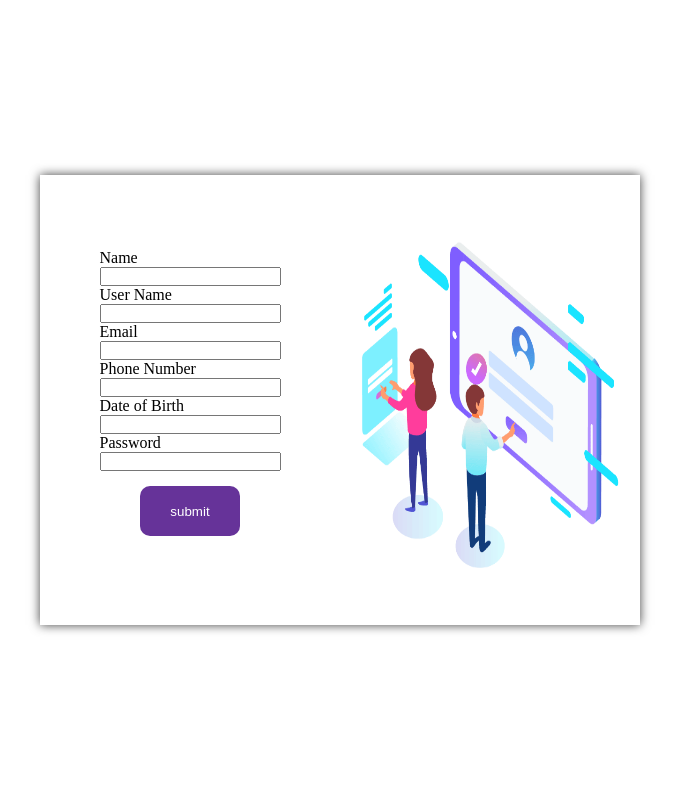
After one commit to samio11/wt_project_movie_tickit_management, a PHP site: page /Register.php in a window 1280 px wide. The commit adds this page. Shown: the whole page, without its empty margins (300-979 px from the left). Run offline with PHP 8.4, Linux system fonts and the light colour scheme.

Commit message:
Login and Register Page done!

```diff
--- /dev/null
+++ b/view/Register.php
@@ -0,0 +1,42 @@
+<!DOCTYPE html>
+<html lang="en">
+<head>
+    <meta charset="UTF-8">
+    <meta name="viewport" content="width=device-width, initial-scale=1.0">
+    <link rel="stylesheet" href="./css/register.css">
+    <title>Register</title>
+</head>
+<body>
+<div class="login_full_body">
+        <div class="login_small_part">
+            <!-- left part -->
+            <div class="left_part">
+                <div>
+                    <form action="">
+                        <p>Name</p>
+                        <input type="text" name="name" id="name1">
+                        <p>User Name</p>
+                        <input type="text" name="name" id="name1">
+                        <p>Email</p>
+                        <input type="email" name="email" id="email1">
+                        <p>Phone Number</p>
+                        <input type="text" name="phone" id="phone1">
+                        <p>Date of Birth</p>
+                        <input type="text" name="dob" id="dob1">
+                        <p>Password</p>
+                        <input type="password" name="password" id="password1"> <br>
+                        <div class="center">
+                            <input type="submit" class="common_btn" value="submit">
+                        </div>
+                    </form>
+
+                </div>
+            </div>
+            <!-- right Part -->
+            <div class="right_part">
+                <img class="img1" src="./picture/register.gif" alt="">
+            </div>
+        </div>
+    </div>
+</body>
+</html>
--- /dev/null
+++ b/view/css/register.css
@@ -0,0 +1,57 @@
+*{
+    margin: 0;
+    padding: 0;
+}
+.login_full_body{
+    display: flex;
+    justify-content: center;
+    align-items: center;
+    width: 100vw;
+    height: 100vh;
+}
+.login_small_part{
+    width: 600px;
+    height: 450px;
+    box-shadow: 0px 0px 10px 0px rgba(0, 0, 0, 0.75);
+    display: flex;
+    justify-content: space-evenly;
+    align-items: center;
+}
+.left_part{
+    flex: 1;
+    /* background-color: aqua; */
+    width: 100%;
+    height: 100%;
+    display: flex;
+    justify-content: center;
+    align-items: center;
+}
+.right_part{
+    flex: 1;
+    width: 100%;
+    height: 100%;
+}
+.img1{
+    width: 100%;
+    height: 100%;
+}
+
+.common_btn{
+    height: 50px;
+    width: 100px;
+    border: none;
+    margin-top: 15PX;
+    margin-bottom: 15PX;
+    border-radius: 10px;
+    background-color: rebeccapurple;
+    color: white;
+}
+.common_btn:hover{
+    background-color: rgb(102, 102, 255);
+}
+
+.center{
+    display: flex;
+    justify-content: center;
+    align-items: center;
+}
--- a/view/index.php
+++ b/view/index.php
@@ -24,6 +24,7 @@
             <div class="head_search">
                 <input type="search" name="movie_search" id="movie_search">
                 <button class="btn_src">Search</button>
+                <button class="btn_src">Log In</button>
             </div>
         </div>
     </header>
```
Also changed, not shown: view/css/login.css (added, +57 -0 lines), view/login.php (added, +44 -0 lines), view/picture/login.gif (added), view/picture/register.gif (added).
